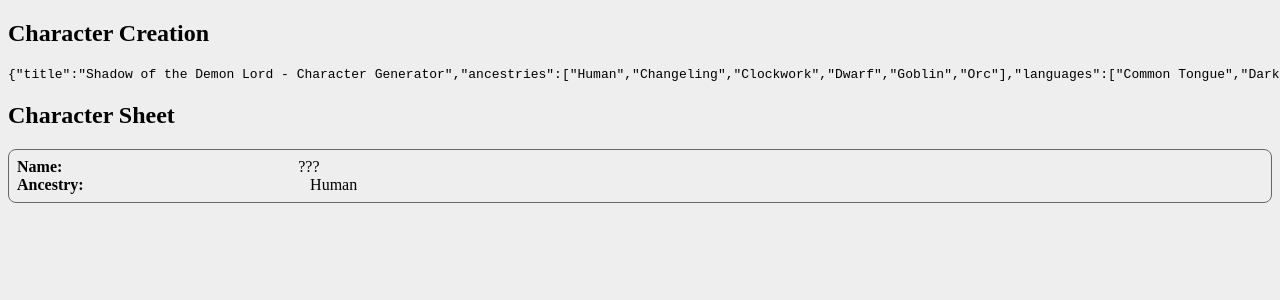
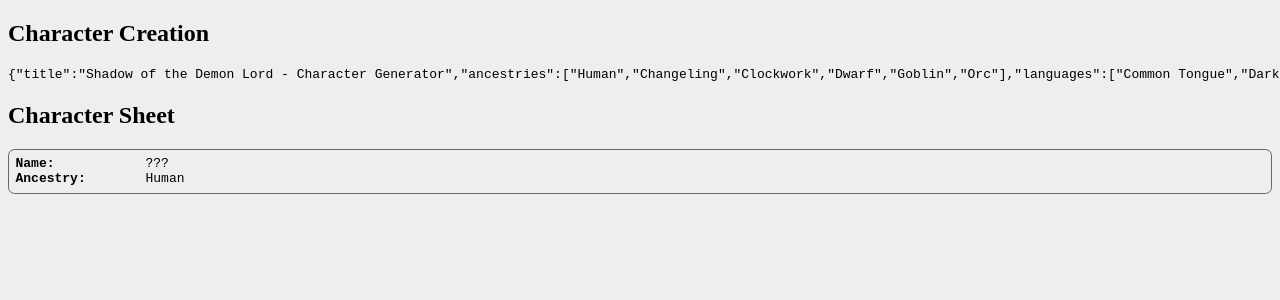
Before and after one commit to ScottMaclure/sotdl-chargen, a React app: page / in a window 1280 px wide. Shown: the top 300 px of the page. Built offline with nearby package versions, Linux system fonts and the light colour scheme.

Commit message:
Tinkering with the layout, flex-box and print.

```diff
--- a/src/css/app.css
+++ b/src/css/app.css
@@ -5,3 +5,12 @@
 body {
 	background-color: #eee;
 }
+
+@media print {
+	h2 {
+		display: none !important;
+	}
+	#main {
+		display: none !important;
+	}
+}
--- a/src/css/characterSheet.css
+++ b/src/css/characterSheet.css
@@ -7,6 +7,7 @@
 .characterSheet {
 	display: flex;
 	flex-direction: column;
+	font-family: monospace;
 }
 
 .characterSheet .row {
@@ -16,9 +17,9 @@
 
 .characterSheet .label {
 	font-weight: bold;
-	flex-grow: 0.2;
+	flex-basis: 10em;
 }
 
 .characterSheet .value {
-	flex-grow: 0.8;
+
 }
```
